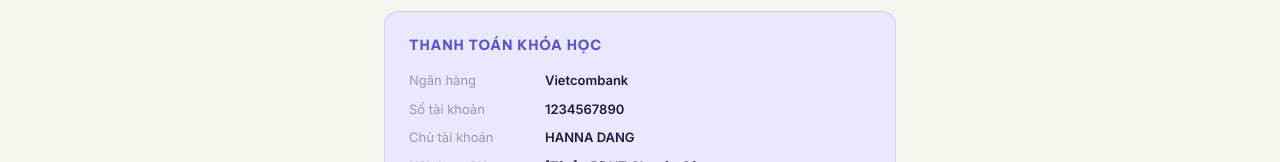
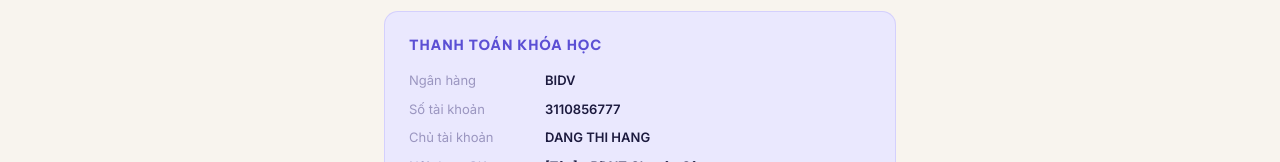
Before and after one commit to hangdt369-sys/aimind-website, a Next.js app: page /lien-he in a window 1280 px wide. Shown: the part 638-800 px from the top of the page. Built offline with nearby package versions, Linux system fonts and the light colour scheme.

Commit message:
update: real Facebook URL and BIDV 3110856777 - Dang Thi Hang

```diff
--- a/src/app/lien-he/page.tsx
+++ b/src/app/lien-he/page.tsx
@@ -37,7 +37,7 @@ export default function LienHePage() {
               }}
             >
               {[
-                { icon: "📱", label: "Facebook", value: "AIMIND Vietnam", href: "https://facebook.com" },
+                { icon: "📱", label: "Facebook", value: "Hanna Dang", href: "https://www.facebook.com/profile.php?id=100042962491656" },
                 { icon: "💬", label: "Zalo", value: "Liên hệ qua Zalo", href: "#" },
                 { icon: "📧", label: "Email", value: "hello@aimind.com.vn", href: "mailto:hello@aimind.com.vn" },
               ].map((item) => (
@@ -94,9 +94,9 @@ export default function LienHePage() {
               </h3>
               <div style={{ display: "flex", flexDirection: "column", gap: "8px" }}>
                 {[
-                  { label: "Ngân hàng", value: "Vietcombank" },
-                  { label: "Số tài khoản", value: "1234567890" },
-                  { label: "Chủ tài khoản", value: "HANNA DANG" },
+                  { label: "Ngân hàng", value: "BIDV" },
+                  { label: "Số tài khoản", value: "3110856777" },
+                  { label: "Chủ tài khoản", value: "DANG THI HANG" },
                   { label: "Nội dung CK", value: "[Tên] - BDNT Chuyên Sâu" },
                 ].map((row) => (
                   <div key={row.label} style={{ display: "flex", gap: "1rem" }}>
```
